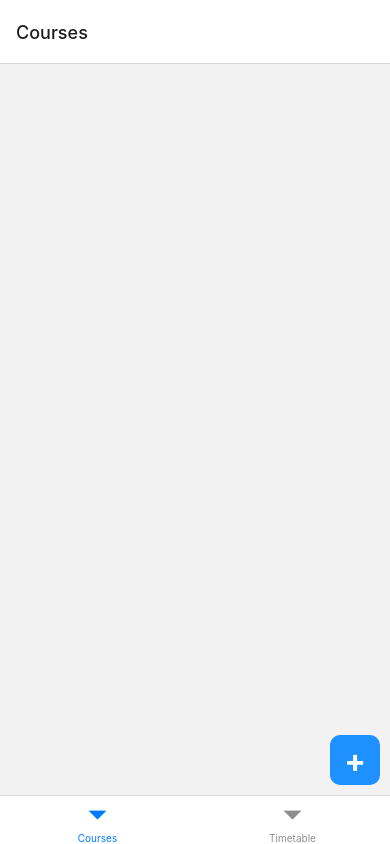
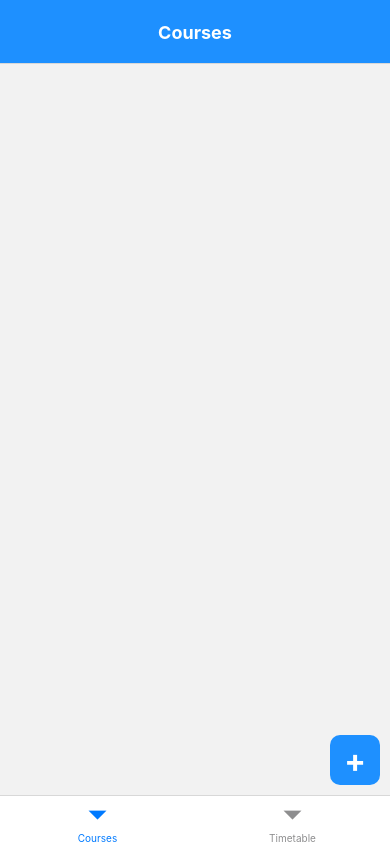
Before and after one commit to maqnitude/uit-planner, a React Native app: screen /Courses in a window 390 px wide. Built offline with nearby package versions, Linux system fonts and the light colour scheme.

Commit message:
add styles to screens in Tab.Navigator

```diff
--- a/App.tsx
+++ b/App.tsx
@@ -25,7 +25,7 @@ export default function App() {
           headerTitleAlign: 'center',
         }}>
         <Stack.Screen
-          name='Bottom Tabs'
+          name="Bottom Tabs"
           component={BottomTabs}
           options={{ headerShown: false }}
         />
--- a/src/components/BottomTabs.tsx
+++ b/src/components/BottomTabs.tsx
@@ -1,8 +1,9 @@
-import { ComponentType } from "react";
-import { createBottomTabNavigator } from "@react-navigation/bottom-tabs";
+import React from 'react';
+import { ComponentType } from 'react';
+import { createBottomTabNavigator } from '@react-navigation/bottom-tabs';
 
-import CoursesScreen from "../screens/CoursesScreen";
-import TimeTable from "../screens/TimetableScreen";
+import CoursesScreen from '../screens/CoursesScreen';
+import TimeTable from '../screens/TimetableScreen';
 
 const Tab = createBottomTabNavigator();
 
@@ -13,17 +14,27 @@ interface TabScreen {
 
 function BottomTabs() {
   const screens: TabScreen[] = [
-    { name: 'Courses', component: CoursesScreen},
-    { name: 'Timetable', component: TimeTable},
+    { name: 'Courses', component: CoursesScreen },
+    { name: 'Timetable', component: TimeTable },
   ];
 
   return (
-    <Tab.Navigator>
+    <Tab.Navigator
+      screenOptions={{
+        headerStyle: {
+          backgroundColor: '#1e90ff',
+        },
+        headerTintColor: '#fff',
+        headerTitleStyle: {
+          fontWeight: 'bold',
+        },
+        headerTitleAlign: 'center',
+      }}>
       {screens.map((screen) => (
         <Tab.Screen key={screen.name} name={screen.name} component={screen.component} />
       ))}
     </Tab.Navigator>
-  )
+  );
 }
 
 export default BottomTabs;
```
